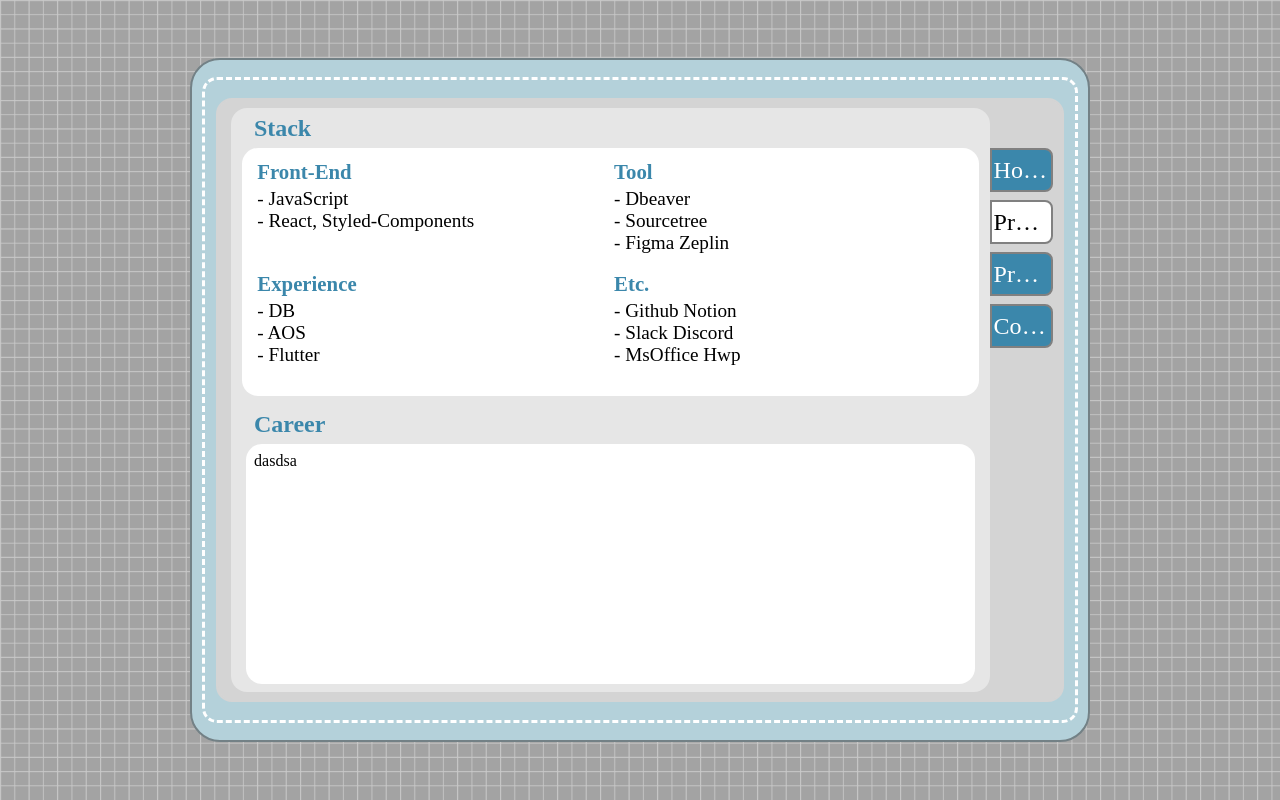
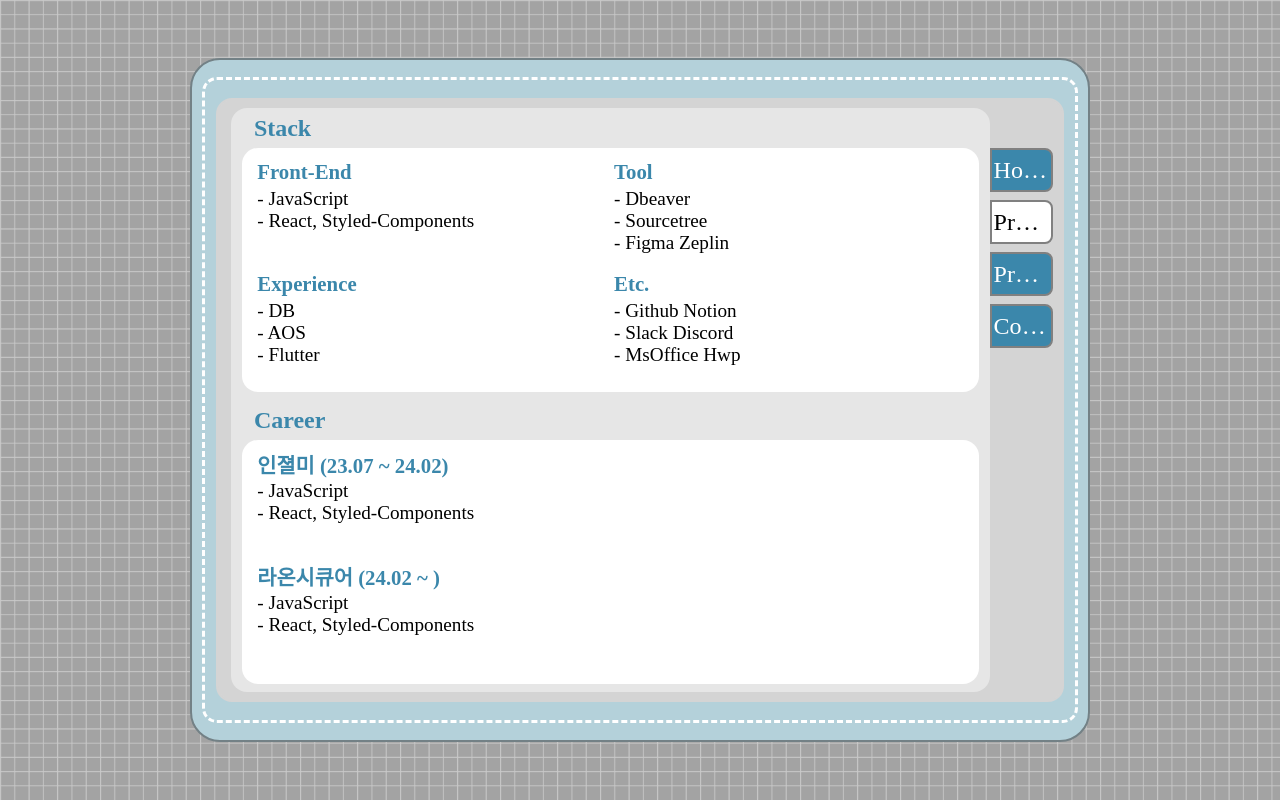
Before and after one commit to jaeho13/Cyworld, a React (Create React App) app in the folder CYWORLD/: page /profile in a window 1280 px wide. Built offline with nearby package versions, Linux system fonts and the light colour scheme.

Commit message:
"0516 프로필 경력 제작"

```diff
--- a/CYWORLD/src/Components/Profile.jsx
+++ b/CYWORLD/src/Components/Profile.jsx
@@ -66,16 +66,38 @@ const Profile = () => {
                                                 - MsOffice Hwp <br />
                                             </StackSkillInfo>
                                         </StackSkillFlex>
+                                    </StackBoard>
+
+                                    <BoardTitle>Career</BoardTitle>
+                                    <CareerBoard>
+                                        <CareerFlex>
+                                            <CareerName>
+                                                인졀미 (23.07 ~ 24.02)
+                                            </CareerName>
+                                        </CareerFlex>
+                                        <CareerFlex>
+                                            <CareerExperience>
+                                                - JavaScript <br />
+                                                - React, Styled-Components <br />
+                                            </CareerExperience>
+                                        </CareerFlex>
+
+
+                                        <CareerFlex>
+                                            <CareerName>
+                                                라온시큐어 (24.02 ~ )
+                                            </CareerName>
+                                        </CareerFlex>
+                                        <CareerFlex>
+                                            <CareerExperience>
+                                                - JavaScript <br />
+                                                - React, Styled-Components <br />
+                                            </CareerExperience>
+                                        </CareerFlex>
+                                    </CareerBoard>
 
 
 
-                                    </StackBoard>
-
-                                    <BoardTitle>Career</BoardTitle>
-                                    <IntroduceBoard>
-                                        dasdsa
-
-                                    </IntroduceBoard>
                                 </FiledLeft>
 
                                 <FiledRight>
@@ -187,29 +209,50 @@ const StackSkillInfo = styled.div`
     font-size: 1.2rem;
 `
 
-const IntroduceBoard = styled.div`
+const CareerBoard = styled.div`
     width: 95%;
     height: 30vh;
     /* border: 2px solid black; */
     border-radius: 16px;
     background-color: white;
     margin-bottom: 1vh;
+    padding: 8px;
+    /* padding-left: 8px;
+    padding-top: 8px; */
     overflow: auto;
     overflow-x: hidden;
     white-space: pre-wrap;
-    /* padding: 8px; */
-    padding-left: 8px;
-    padding-top: 8px;
 `
 
-const Stack = styled.div`
-    width: 100%;
-    height: 2rem;
-    /* border: 2px solid blue; */
+const CareerFlex = styled.div`
     display: flex;
-    color: #3B87AB;
+    flex-direction: row;
+    padding-left: 1%;
 `
 
+const CareerName = styled.div`
+    width: 100%;
+    height: 4vh;
+    /* border: 2px solid red; */
+    font-size: 1.3rem;
+    font-weight: bold;
+    color: #3B87AB;
+    display: flex;
+    align-items: center;
+    overflow: auto;
+    overflow-x: hidden;
+    white-space: pre-wrap;
+`
+
+const CareerExperience = styled.div`
+    width: 100%;
+    height: 10vh;
+    /* border: 2px solid blue; */
+    font-size: 1.2rem;
+    overflow: auto;
+    overflow-x: hidden;
+    white-space: pre-wrap;
+`
 
 
 {/* <Body>
```
